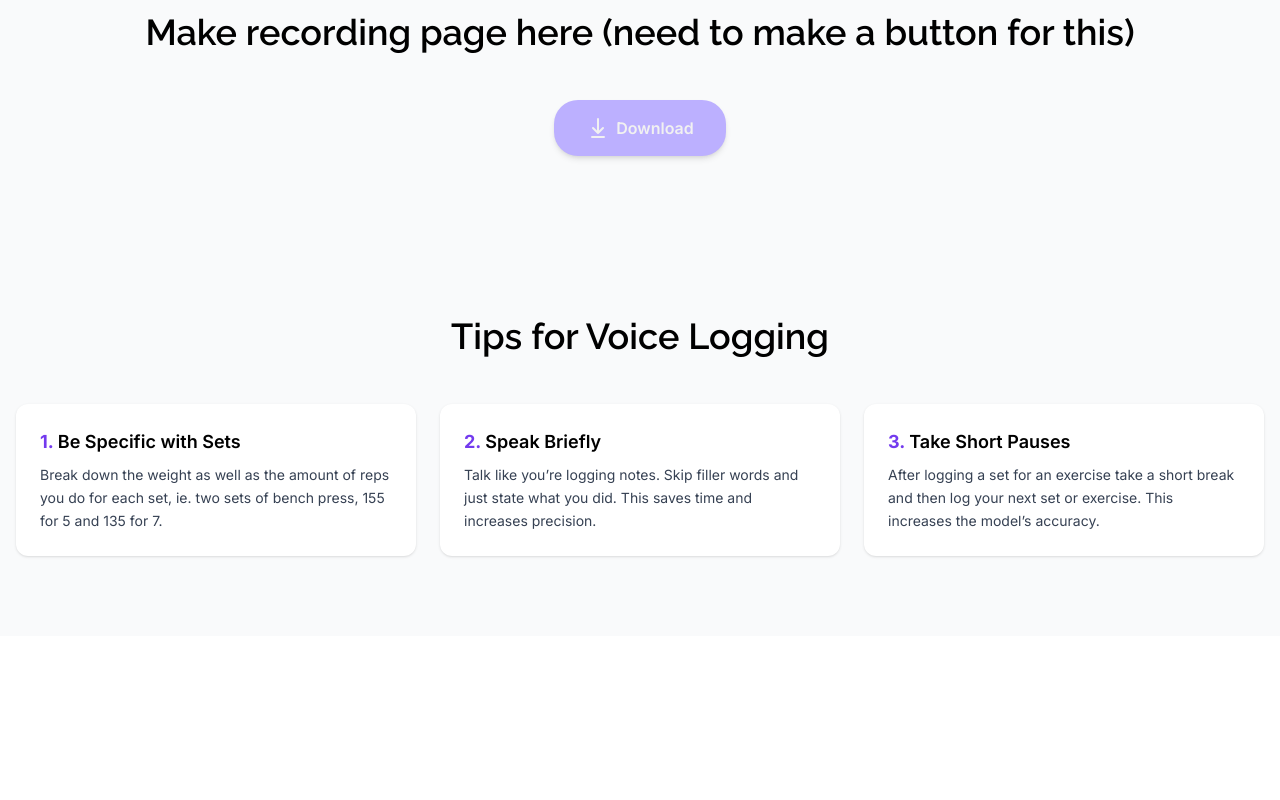
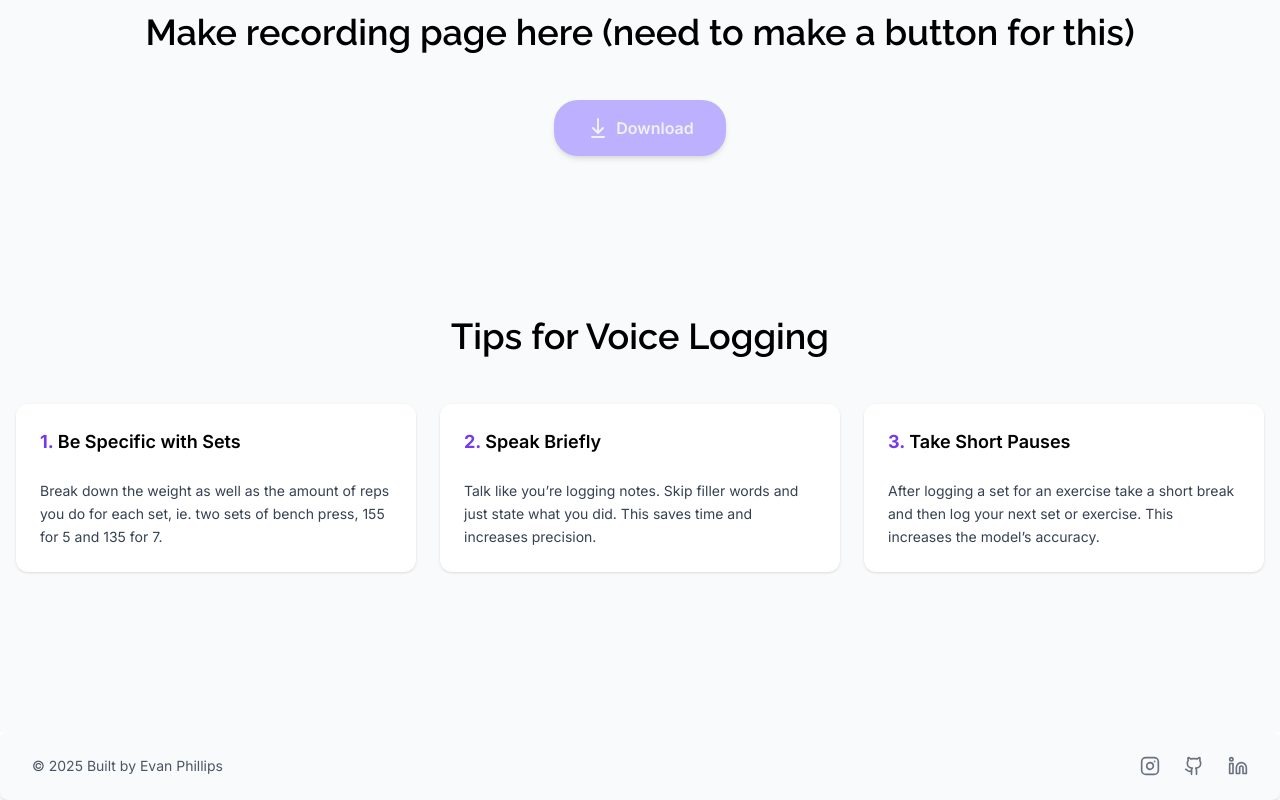
Before and after one commit to evanap003300/VoiceWorkoutLogger_WebApp, a React (Vite) app in the folder frontend/: page / in a window 1280 px wide. Shown: the part 1069-1869 px from the top of the page. Before the commit the page ends 1705 px from the top, so only its background shows below. Built offline with nearby package versions, Linux system fonts and the light colour scheme; no server answers.

Commit message:
Added footer

```diff
--- a/frontend/src/components/pages/Home.jsx
+++ b/frontend/src/components/pages/Home.jsx
@@ -1,3 +1,4 @@
+import Footer from '../sections/Footer';
 import Hero from '../sections/Hero';
 import HowToUse from '../sections/HowToUse';
 import Navbar from '../sections/Navbar';
@@ -12,6 +13,7 @@ export default function Home({ session }) {
             <HowToUse />
             <Recording />
             <Tips />
+            <Footer />
         </div>
     );
 }
--- /dev/null
+++ b/frontend/src/components/pages/WorkoutLogs.jsx
@@ -0,0 +1,12 @@
+import Footer from "../sections/Footer";
+import Navbar from "../sections/Navbar";
+
+export default function WorkoutLogs() {
+    return (
+        <div>
+            <Navbar />
+            <h1>Coming soon</h1>
+            <Footer />
+        </div>
+    )
+}
--- /dev/null
+++ b/frontend/src/components/sections/Footer.jsx
@@ -0,0 +1,32 @@
+import { Linkedin, Instagram, Github } from 'lucide-react'; // Importing icons from lucide-react
+
+export default function Footer() {
+    const currentYear = new Date().getFullYear();
+
+    return (
+        <footer className="bg-gray-50 py-6 px-4 sm:px-6 lg:px-8 rounded-lg shadow-md">
+        <div className="max-w-7xl mx-auto flex flex-col sm:flex-row items-center justify-between">
+          {/* Copyright text */}
+          <p className="text-gray-600 text-sm mb-4 sm:mb-0">
+            &copy; {currentYear} Built by Evan Phillips
+          </p>
+
+          {/* Social media icons */}
+          <div className="flex space-x-6">
+            {/* Instagram Icon */}
+            <a href="https://www.instagram.com/evan.phil_/" className="text-gray-500 hover:text-pink-600 transition-colors duration-200" aria-label="Instagram">
+              <Instagram size={20} />
+            </a>
+            {/* GitHub Icon */}
+            <a href="https://github.com/evanap003300" className="text-gray-500 hover:text-purple-600 transition-colors duration-200" aria-label="GitHub">
+              <Github size={20} />
+            </a>
+            {/* LinkedIn Icon */}
+            <a href="https://www.linkedin.com/in/evan-phillips111" className="text-gray-500 hover:text-blue-600 transition-colors duration-200" aria-label="LinkedIn">
+              <Linkedin size={20} />
+            </a>
+          </div>
+        </div>
+      </footer>
+    )
+}
--- a/frontend/src/components/sections/Hero.jsx
+++ b/frontend/src/components/sections/Hero.jsx
@@ -1,10 +1,17 @@
 import PrimaryButton from '../buttons/PrimaryButton.jsx'
 import SpeechToTextImage from '../../assets/speach_to_text.jpg'
+import { motion } from "framer-motion";
 
 // Save Time Logging Your Workouts
 
 export default function Hero() {
     return (
+        <motion.section
+            initial={{ opacity: 0, y: 40 }}
+            whileInView={{ opacity: 1, y: 0 }}
+            transition={{ duration: 0.6 }}
+            viewport={{ once: true }}
+        >
             <section className="flex flex-col-reverse lg:flex-row items-center justify-between px-6 lg:px-24 py-16 bg-white">
                 <div className="w-full lg:w-1/2 text-center lg:text-left px-4 lg:px-0">
                     <h1 className="text-4xl sm:text-5xl lg:text-6xl font-bold leading-tight mb-6">
@@ -29,5 +36,6 @@ export default function Hero() {
                     <img src={SpeechToTextImage} alt="Speech to text image" className="w-full h-auto max-w-md lg:max-w-xl"/>
                 </div>
             </section>
+        </motion.section>
     )
 }
--- a/frontend/src/components/sections/HowToUse.jsx
+++ b/frontend/src/components/sections/HowToUse.jsx
@@ -1,3 +1,5 @@
+import { motion } from "framer-motion";
+
 export default function HowToUse() {
     const steps = [
         {
@@ -23,6 +25,12 @@ export default function HowToUse() {
       ];
 
     return (
+      <motion.section
+            initial={{ opacity: 0, y: 40 }}
+            whileInView={{ opacity: 1, y: 0 }}
+            transition={{ duration: 0.6, delay: 0.2 }}
+            viewport={{ once: true }}
+        >
           <section className="bg-gray-50 py-20">
           <div className="text-center mb-12">
               <h2 className="text-4xl font-semibold">How To Use</h2>
@@ -42,5 +50,6 @@ export default function HowToUse() {
               ))}
           </div>
           </section>
+        </motion.section>
     )
 }
--- a/frontend/src/components/sections/Recording.jsx
+++ b/frontend/src/components/sections/Recording.jsx
@@ -1,7 +1,14 @@
 import DownloadButton from "../buttons/DownloadButton";
+import { motion } from "framer-motion";
 
 export default function Recording() {
     return (
+        <motion.section
+            initial={{ opacity: 0, y: 40 }}
+            whileInView={{ opacity: 1, y: 0 }}
+            transition={{ duration: 0.6, delay: 0.2 }}
+            viewport={{ once: true }}
+        >
             <section className="bg-gray-50 py-20">
                 <div className="text-center mb-12">
                     <h2 className="text-4xl font-semibold">Make recording page here (need to make a button for this)</h2>
@@ -10,5 +17,6 @@ export default function Recording() {
                     <DownloadButton />
                 </div>
             </section>
+        </motion.section>
     );
 }
--- a/frontend/src/components/sections/Tips.jsx
+++ b/frontend/src/components/sections/Tips.jsx
@@ -1,3 +1,5 @@
+import { motion } from "framer-motion";
+
 export default function Tips() {
     const tips = [
       {
@@ -18,7 +20,13 @@ export default function Tips() {
     ];
 
     return (
-      <section className="bg-gray-50 py-20">
+      <motion.section
+            initial={{ opacity: 0, y: 40 }}
+            whileInView={{ opacity: 1, y: 0 }}
+            transition={{ duration: 0.6, delay: 0.2 }}
+            viewport={{ once: true }}
+        >
+        <section className="bg-gray-50 pt-20 pb-40">
           <div className="text-center mb-12">
             <h2 className="text-4xl font-semibold">Tips for Voice Logging</h2>
           </div>
@@ -29,7 +37,7 @@ export default function Tips() {
                   key={index}
                   className="bg-white rounded-xl p-6 shadow-sm text-left transition-transform duration-200 ease-in-out hover:shadow-lg hover:-translate-y-1 hover:cursor-pointer"
                 >
-                <h3 className="text-lg font-semibold mb-2">
+                  <h3 className="text-lg font-semibold mb-6">
                     <span className="text-[#733AEE] font-bold mr-1">{index + 1}.</span>
                     {tip.title}
                   </h3>
@@ -39,5 +47,6 @@ export default function Tips() {
             </div>
           </div>
         </section>
+      </motion.section>
     );
   }
--- /dev/null
+++ b/package.json
@@ -0,0 +1,6 @@
+{
+  "dependencies": {
+    "framer-motion": "^12.23.6",
+    "lucide-react": "^0.525.0"
+  }
+}
```
Also changed, not shown: 1 other file (tests, documents, lock files or other folders). Lines whose indentation alone changed are shown as unchanged.
